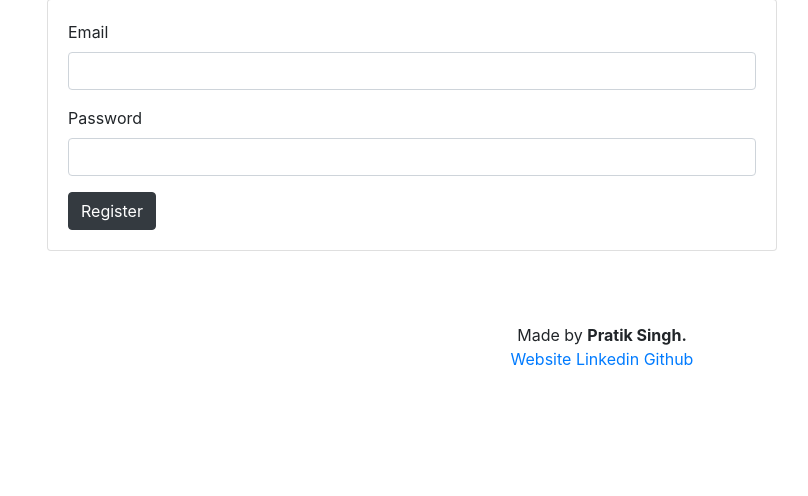
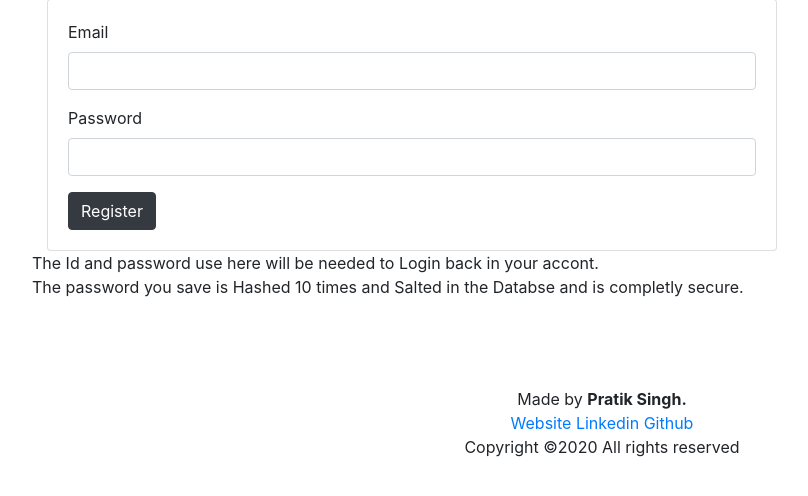
Before and after one commit to kitarp29/Secrets, a Node server app: page /register in a window 1280 px wide. Shown: the part 129-625 px from the top of the page, without its empty margins (38-846 px from the left). Run offline with Node 20, Linux system fonts and the light colour scheme; some libraries are stand-ins or nearby versions.

Commit message:
Kuch text ka edits h

```diff
--- a/views/partials/footer.ejs
+++ b/views/partials/footer.ejs
@@ -2,7 +2,10 @@
 <p style="text-align:center;">Made by <b>Pratik Singh.</b><br>
 <a href="https://kitarp29.github.io/onlineCV/beckham/">Website           </a>
 <a href="https://www.linkedin.com/in/pratik-singh-b11a67141/">Linkedin           </a>
-<a href="https://github.com/kitarp29">Github</a>
+<a href="https://github.com/kitarp29">Github</a><br>
+<!-- Link back to Colorlib can't be removed. Template is licensed under CC BY 3.0. -->
+    Copyright &copy;<script>document.write(new Date().getFullYear());</script> All rights reserved
+    <!-- Link back to Colorlib can't be removed. Template is licensed under CC BY 3.0. -->
  </p>
 
 </body>
--- a/views/register.ejs
+++ b/views/register.ejs
@@ -34,7 +34,8 @@
         </div>
       </div>
     </div> -->
-
+    <br><br>
+<p>The Id and password use here will be needed to Login back in your accont.<br> The password you save is Hashed 10 times and Salted in the Databse and is completly secure.  </p>
 
 
   </div>
```
